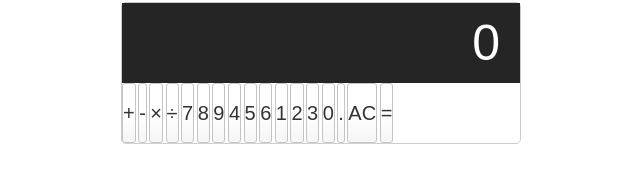
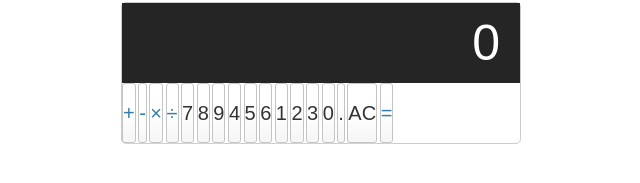
Before and after one commit to Tumworobere/JS-Calculator, a plain HTML site: page index.html in a window 1280 px wide. Shown: the part 327-510 px from the top of the page, 319-959 px from the left. Drawn offline with Linux system fonts and the light colour scheme.

Commit message:
Style operator buttons differently

```diff
--- a/style.css
+++ b/style.css
@@ -46,3 +46,6 @@ html {
   button:hover {
     background-color: #eaeaea;
   }
+  .operator {
+    color: #337cac;
+  }
```
